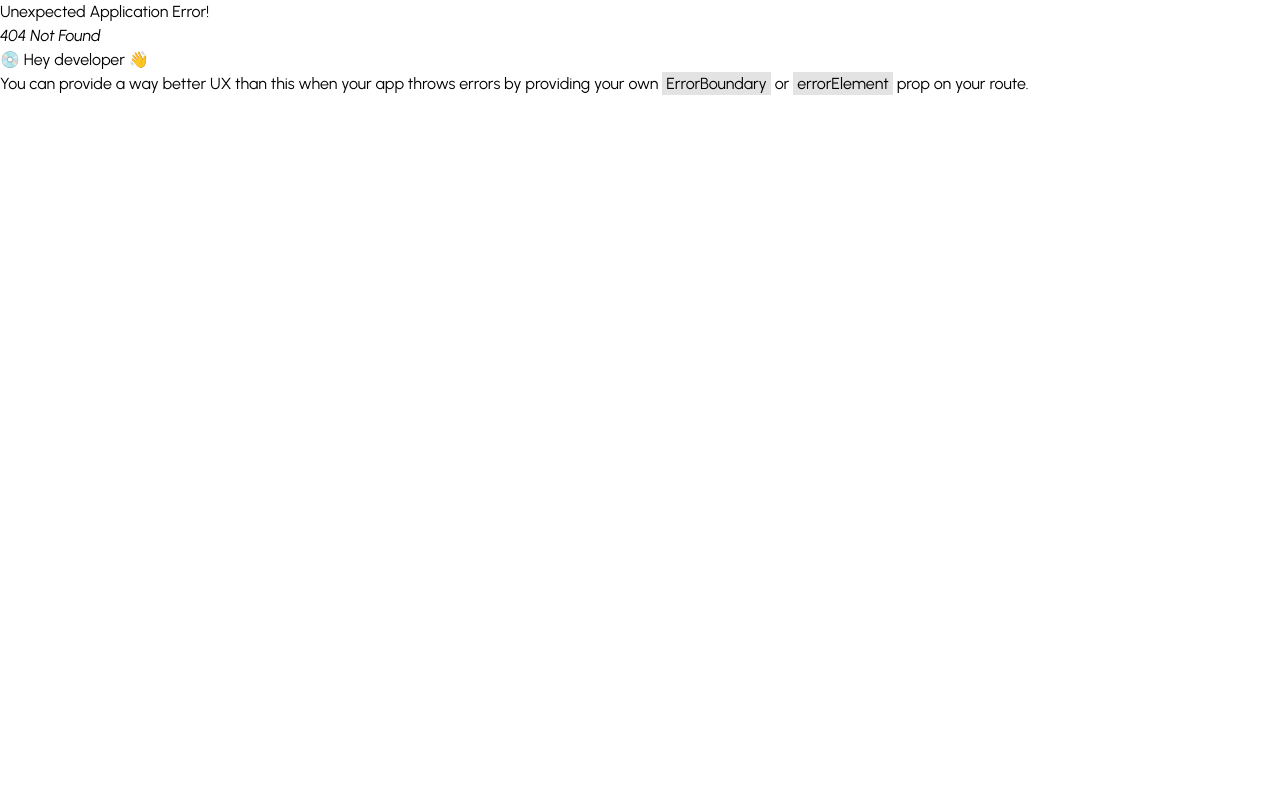
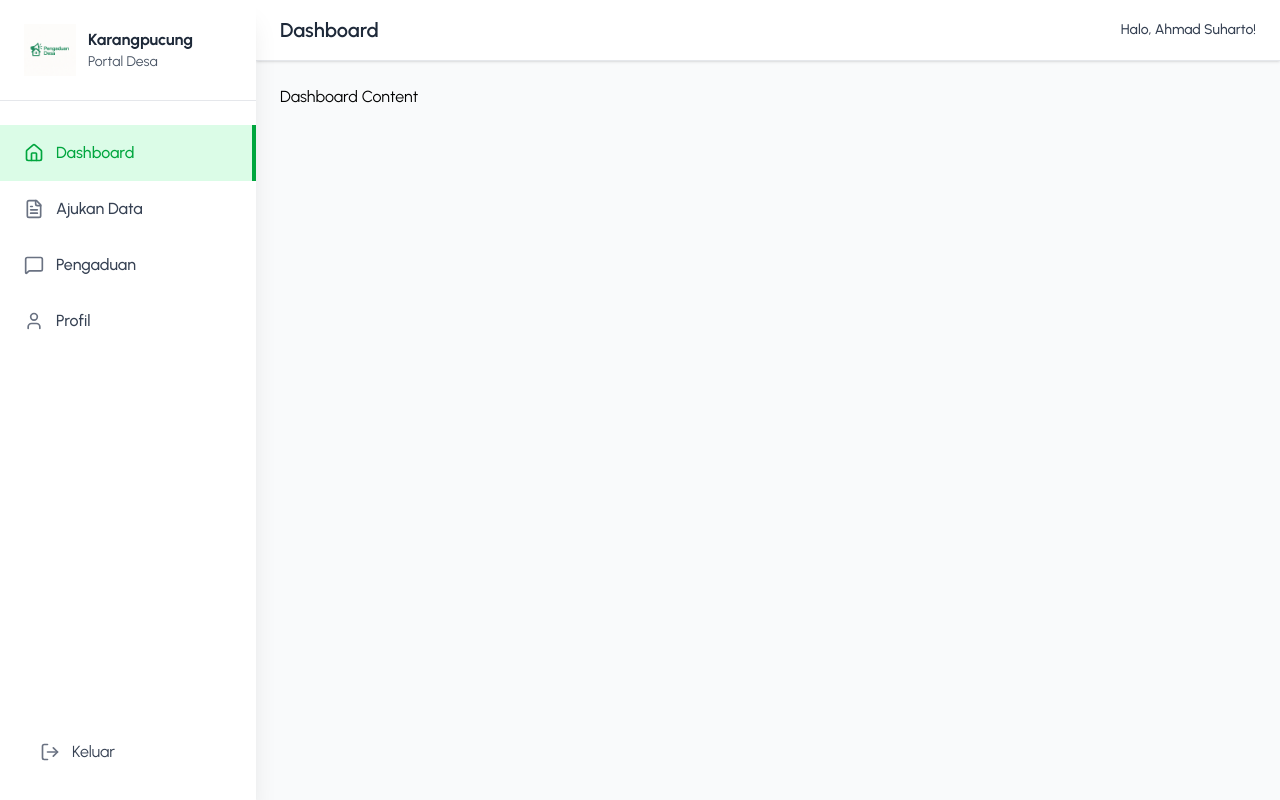
Before and after one commit to IchwanArdi/layanan-desa-digital, a React (Vite) app in the folder client/: page /dashboard in a window 1280 px wide. Before the commit this address had no page. Built offline with nearby package versions, Linux system fonts and the light colour scheme; sample sign-in values are in the browser's storage.

Commit message:
fixed bug

```diff
--- a/client/src/components/HalamanUtama/DashboardPage.jsx
+++ /dev/null
@@ -1,33 +0,0 @@
-// DashboardPage.jsx
-import { useEffect } from 'react';
-import { useNavigate } from 'react-router-dom';
-import Sidebar from './Sidebar';
-
-export default function DashboardPage() {
-  const navigate = useNavigate();
-  const user = JSON.parse(localStorage.getItem('user'));
-
-  useEffect(() => {
-    if (!user) {
-      navigate('/auth/login'); // redirect kalau belum login
-    }
-  }, [user, navigate]);
-
-  return (
-    <>
-      <div className="min-h-screen bg-gray-50">
-        <Sidebar />
-
-        {/* Main Content */}
-        <main className="lg:ml-64 pt-10">
-          {/* pt-10 untuk spacing header */}
-          {/* Konten halaman Anda */}
-          <h1>Selamat datang, {user?.nama}!</h1>
-          <h1>Email anda, {user?.email}!</h1>
-          <h1>Id anda, {user?.id}!</h1>
-          <p>Ini adalah halaman dashboard desa digital.</p>
-        </main>
-      </div>
-    </>
-  );
-}
--- /dev/null
+++ b/client/src/components/HalamanUtama/Index.jsx
@@ -0,0 +1,34 @@
+// IndexHalamanUtama.jsx
+import { useEffect } from 'react';
+import { useNavigate, Outlet } from 'react-router-dom';
+import SidebarWithHeader from './utils/SidebarWithHeader.jsx';
+
+export default function IndexHalamanUtama() {
+  const navigate = useNavigate();
+  const user = JSON.parse(localStorage.getItem('user'));
+
+  useEffect(() => {
+    if (!user) {
+      navigate('/auth/login'); // redirect kalau belum login
+    }
+  }, [user, navigate]);
+
+  // Jika belum login, jangan render apapun (atau bisa loading spinner)
+  if (!user) {
+    return <div>Loading...</div>;
+  }
+
+  return (
+    <>
+      <div className="min-h-screen bg-gray-50">
+        <SidebarWithHeader />
+
+        {/* Main Content */}
+        <main className="lg:ml-64 pt-6 p-6">
+          {/* Outlet akan menampilkan child routes */}
+          <Outlet />
+        </main>
+      </div>
+    </>
+  );
+}
--- /dev/null
+++ b/client/src/components/HalamanUtama/pages/DashboardPage.jsx
@@ -0,0 +1,11 @@
+// DashboardPage.jsx
+function DashboardPage() {
+  return (
+    <div className="max-w-7xl mx-auto">
+      {/* Isi konten dashboard di sini */}
+      <h2>Dashboard Content</h2>
+    </div>
+  );
+}
+
+export default DashboardPage;
--- /dev/null
+++ b/client/src/components/HalamanUtama/pages/LayananDokumenPage.jsx
@@ -0,0 +1,11 @@
+// LayananDokumenPage.jsx
+function LayananDokumenPage() {
+  return (
+    <div className="max-w-7xl mx-auto">
+      {/* Isi konten layanan dokumen di sini */}
+      <h2>Layanan Dokumen Content</h2>
+    </div>
+  );
+}
+
+export default LayananDokumenPage;
--- /dev/null
+++ b/client/src/components/HalamanUtama/pages/PengajuanPage.jsx
@@ -0,0 +1,11 @@
+// PengajuanPage.jsx
+function PengajuanPage() {
+  return (
+    <div className="max-w-7xl mx-auto">
+      {/* Isi konten pengajuan di sini */}
+      <h2>Pengajuan Content</h2>
+    </div>
+  );
+}
+
+export default PengajuanPage;
--- /dev/null
+++ b/client/src/components/HalamanUtama/pages/ProfilPage.jsx
@@ -0,0 +1,11 @@
+// ProfilPage.jsx
+function ProfilPage() {
+  return (
+    <div className="max-w-7xl mx-auto">
+      {/* Isi konten profil di sini */}
+      <h2>Profil Content</h2>
+    </div>
+  );
+}
+
+export default ProfilPage;
--- a/client/src/components/HalamanUtama/Sidebar.jsx
+++ b/client/src/components/HalamanUtama/utils/SidebarWithHeader.jsx
@@ -1,30 +1,32 @@
-import logo from '../../assets/logo.png';
-import { useLocation } from 'react-router-dom';
+// SidebarWithHeader.jsx
+import logo from '../../../assets/logo.png';
+import { useLocation, useNavigate } from 'react-router-dom';
 import { useState, useEffect } from 'react';
 import { LogOut, User, Home, FileText, MessageSquare, X, Menu } from 'lucide-react';
 import { navItems } from './data';
 
-function Sidebar() {
+function SidebarWithHeader() {
   const location = useLocation();
+  const navigate = useNavigate();
   const [isSidebarOpen, setIsSidebarOpen] = useState(false);
 
   // Data user - nanti bisa diganti dengan data dari API atau props
   const userName = 'Ahmad Suharto';
 
   const getSectionFromPath = (pathname) => {
-    if (pathname.includes('/dashboard')) return 'dashboard';
-    if (pathname.includes('/layanan-dokumen')) return 'layanan-dokumen';
-    if (pathname.includes('/pengajuan')) return 'pengajuan';
-    if (pathname.includes('/profil')) return 'profil';
+    if (pathname === '/dashboard' || pathname === '/dashboard/') return 'dashboard';
+    if (pathname.includes('/dashboard/layanan-dokumen')) return 'layanan-dokumen';
+    if (pathname.includes('/dashboard/pengajuan')) return 'pengajuan';
+    if (pathname.includes('/dashboard/profil')) return 'profil';
     return 'dashboard'; // Default section
   };
 
   // Function untuk mendapatkan title berdasarkan route
   const getPageTitle = (pathname) => {
-    if (pathname.includes('/dashboard')) return 'Dashboard';
-    if (pathname.includes('/layanan-dokumen')) return 'Layanan Dokumen';
-    if (pathname.includes('/pengajuan')) return 'Pengajuan';
-    if (pathname.includes('/profil')) return 'Profil';
+    if (pathname === '/dashboard' || pathname === '/dashboard/') return 'Dashboard';
+    if (pathname.includes('/dashboard/layanan-dokumen')) return 'Layanan Dokumen';
+    if (pathname.includes('/dashboard/pengajuan')) return 'Pengajuan';
+    if (pathname.includes('/dashboard/profil')) return 'Profil';
     return 'Dashboard'; // Default title
   };
 
@@ -52,7 +54,19 @@ function Sidebar() {
   }, []);
 
   const handleNavigation = (sectionKey) => {
-    setCurrentSection(sectionKey);
+    // Navigasi ke route yang sesuai
+    const routeMap = {
+      dashboard: '/dashboard',
+      'layanan-dokumen': '/dashboard/layanan-dokumen',
+      pengajuan: '/dashboard/pengajuan',
+      profil: '/dashboard/profil',
+    };
+
+    // Navigate ke route yang sesuai
+    if (routeMap[sectionKey]) {
+      navigate(routeMap[sectionKey]);
+    }
+
     // Close sidebar setelah navigasi di mobile
     if (window.innerWidth < 1024) {
       setIsSidebarOpen(false);
@@ -155,4 +169,4 @@ function Sidebar() {
   );
 }
 
-export default Sidebar;
+export default SidebarWithHeader;
--- a/client/src/components/Login/LoginPage.jsx
+++ b/client/src/components/Login/LoginPage.jsx
@@ -26,7 +26,7 @@ export default function LoginPage() {
       if (response.ok) {
         toast.success(result.message);
         localStorage.setItem('user', JSON.stringify(result.user));
-        navigate('/desa-digital/dashboard');
+        navigate('/dashboard');
       } else {
         toast.error(result.message);
       }
```
Also changed, not shown: client/src/main.jsx (+27 -5 lines), client/src/components/HalamanUtama/utils/data.js (renamed from client/src/components/HalamanUtama/data.js).
